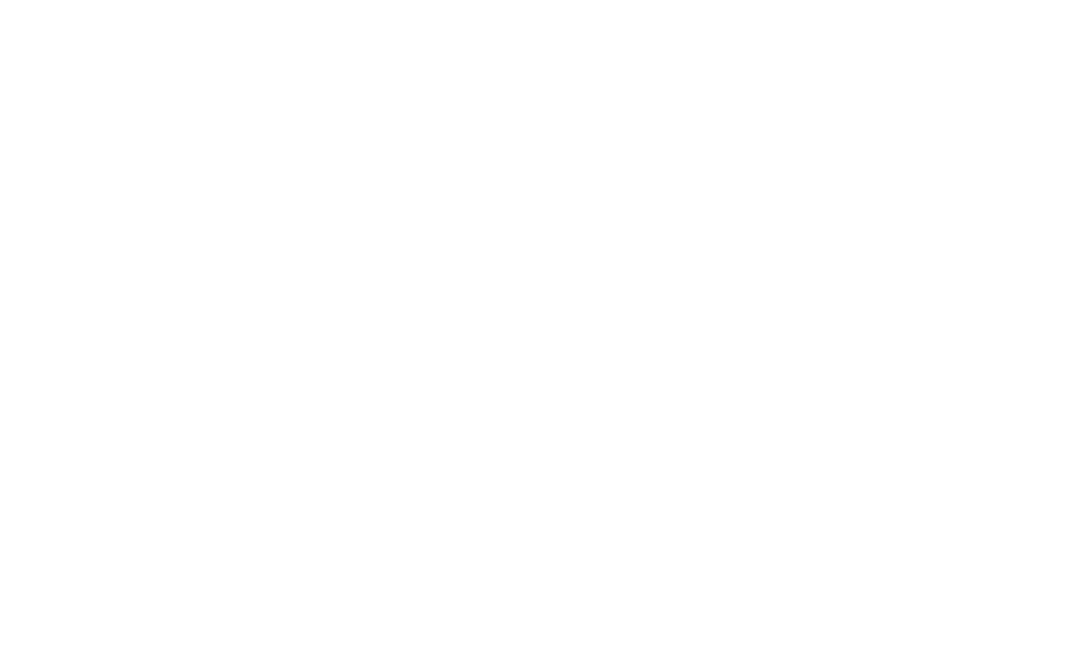
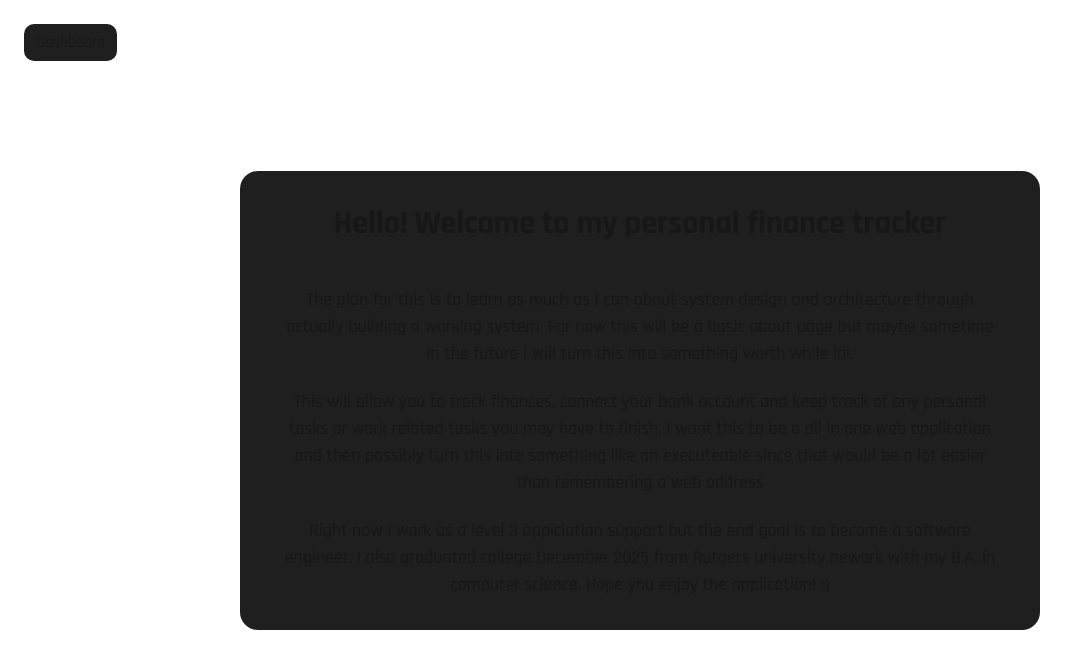
Before and after one commit to xTfTV/finance-tracker, a Next.js app: page /About in a window 1280 px wide. Shown: the top 668 px of the page, without its empty margins (0-1079 px from the left). Built offline with nearby package versions, Linux system fonts and the light colour scheme.

Commit message:
Adding the basic about page - maybe will scale this in the future to add some things of use to make it look cooler

```diff
--- a/src/app/About/about.css
+++ b/src/app/About/about.css
@@ -0,0 +1,66 @@
+/* IMPORTING THE FONT */
+@import url('https://fonts.googleapis.com/css2?family=Rajdhani:wght@400;500;600;700&display=swap');
+
+/*================
+ABOUT CARD STYLES
+==================*/
+
+.page-layout {
+    min-height: 100vh;
+    display: flex;
+    justify-content: center;
+    align-items: center;
+    padding: 24px;
+
+    font-family: 'Rajdhani', sans-serif;
+}
+
+.about-card {
+    background-color: #1f1f1f;
+    border-radius: 18px;
+
+    width: 800px;
+    max-width: 100%;
+    padding: 32px 40px;
+
+    text-align: center;
+
+    transition: transform 0.2s ease, box-shadow 0.2s ease;
+}
+
+.about-card h1 {
+    margin-top: 0;
+}
+
+.about-card p {
+    font-size: 18px;
+    line-height: 1.5;
+    font-weight: 500;
+}
+
+.about-card:hover {
+    transform: translateY(-3px) scale(1.05);
+    box-shadow: 0 6px 12px rgba(255,255,255,0.2)
+}
+
+/*==================
+BACK BUTTON STYLING
+====================*/
+
+.back-button {
+    position: absolute;
+    top: 24px;
+    left: 24px;
+
+    padding: 8px 12px;
+    border-radius: 10px;
+    background-color: #1f1f1f;
+    text-decoration: none;
+
+    transition: transform 0.2s ease, box-shadow 0.2s ease;
+}
+
+.back-button:hover {
+    transform: translateY(-3px) scale(1.05);
+    box-shadow: 0 6px 12px rgba(255,255,255,0.2);
+}
--- a/src/app/About/page.tsx
+++ b/src/app/About/page.tsx
@@ -1,9 +1,38 @@
-import './about.css'
+import './about.css';
+import Link from 'next/link';
 
 export default function About() {
     return (
-        <div>
+        <div className="page-layout">
             <title>About</title>
+
+            <Link href="/Dashboard" className="back-button">Dashboard</Link>
+
+            <div className="about-card">
+                <h1>Hello! Welcome to my personal finance tracker</h1>
+                <br /><br />
+                <p>
+                    The plan for this is to learn as much as I can about
+                    system design and architecture through actually building
+                    a working system. For now this will be a basic about page
+                    but maybe sometime in the future I will turn this into something
+                    worth while lol.
+                </p>
+                <br />
+                <p>
+                    This will allow you to track finances, connect your bank account
+                    and keep track of any personal tasks or work related tasks you may
+                    have to finish. I want this to be a all in one web application
+                    and then possibly turn this into something like an executeable
+                    since that would be a lot easier than remembering a web address
+                </p>
+                <br />
+                <p>
+                    Right now I work as a level 3 applciation support but the end goal is to become
+                    a software engineer. I also graduated college December 2025 from Rutgers university
+                    newark with my B.A. in computer science. Hope you enjoy the application! :)
+                </p>
+            </div>
         </div>
     );
 }
```
